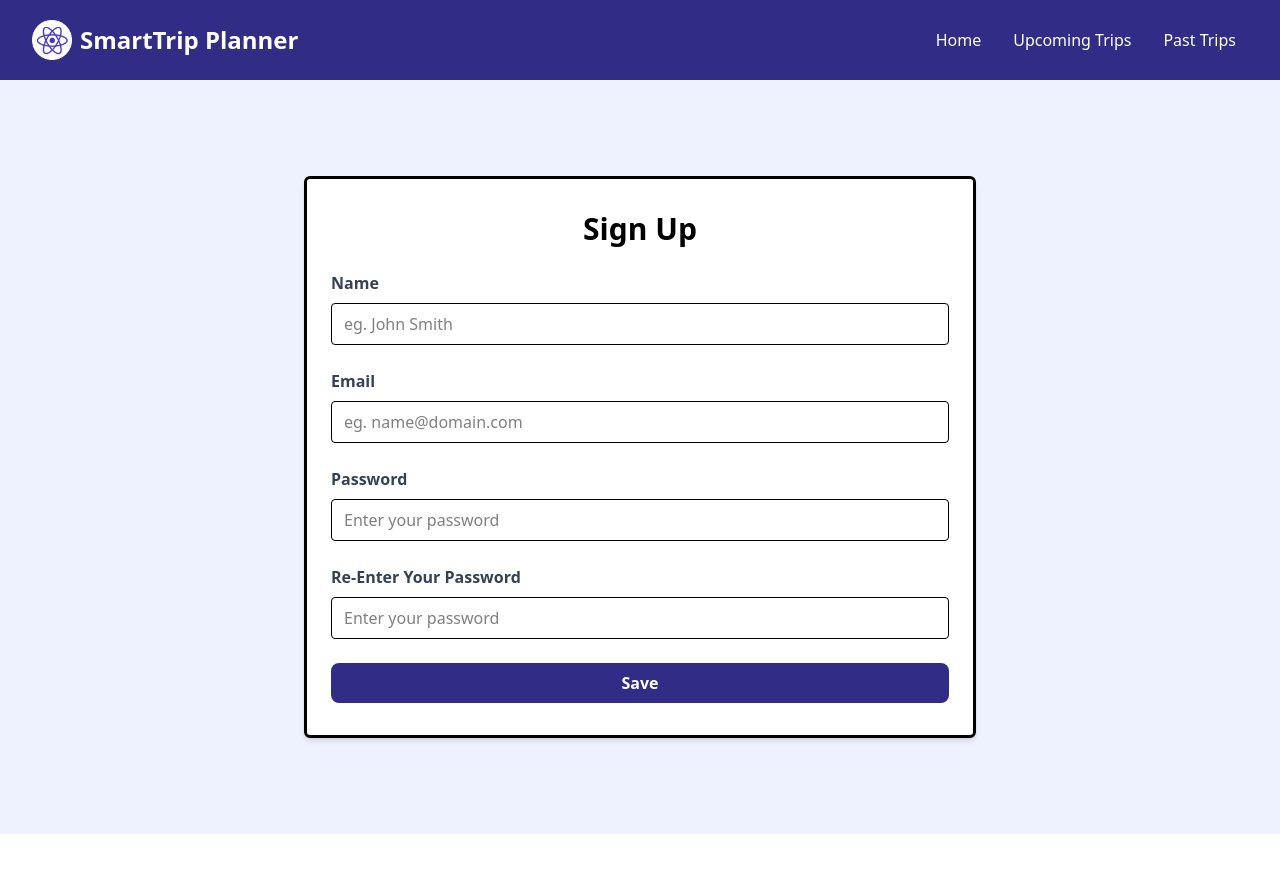
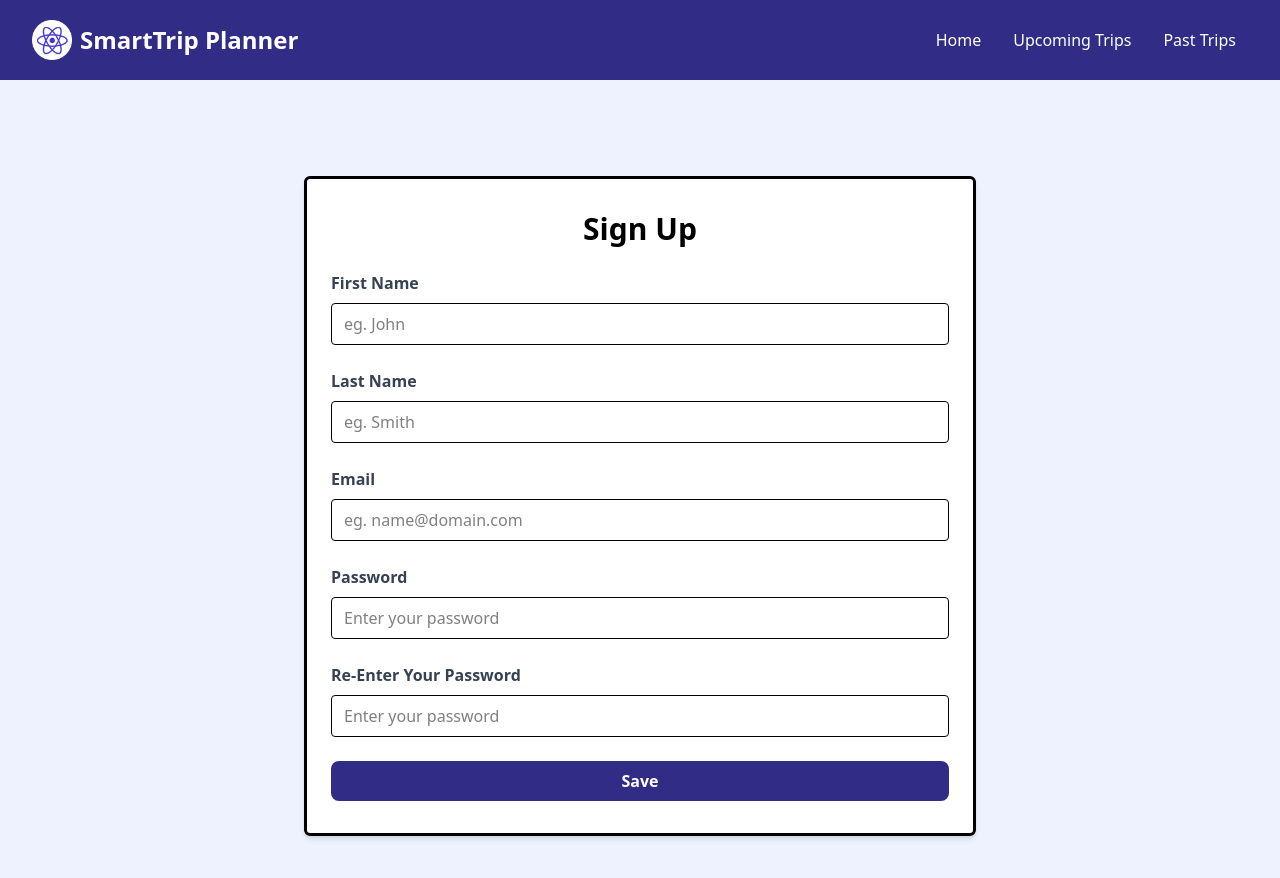
Before and after one commit to jahi-omari/trip-planner, a React (Vite) app: page /signup in a window 1280 px wide. Shown: the top 878 px of the page. Before the commit the page ends 834 px from the top, so only its background shows below. Built offline with nearby package versions, Linux system fonts and the light colour scheme.

Commit message:
feat: Update SignUpPage to separate first and last name fields

```diff
--- a/src/pages/SignUpPage.jsx
+++ b/src/pages/SignUpPage.jsx
@@ -2,7 +2,8 @@ import React, { useState } from 'react';
 import { useNavigate } from 'react-router-dom';
 
 const SignUpPage = () => {
-  const [name, setName] = useState("");
+  const [firstName, setFirstName] = useState("");
+  const [lastName, setLastName] = useState("");
   const [email, setEmail] = useState("");
   const [password, setPassword] = useState("");
   const [rePassword, setRePassword] = useState("");
@@ -20,7 +21,7 @@ const SignUpPage = () => {
       const res = await fetch('https://localhost:3000/api', {
         method: 'POST',
         headers: { 'Content-Type': 'application/json' },
-        body: JSON.stringify({ name, email, password })
+        body: JSON.stringify({ firstName, lastName, email, password })
       });
       if (!res.ok) {
         const data = await res.json();
@@ -40,15 +41,27 @@ const SignUpPage = () => {
           <form onSubmit={handleSubmit}>
             <h2 className="text-3xl text-center font-semibold mb-6">Sign Up</h2>
             <div className="mb-4">
-              <label className="block text-gray-700 font-bold mb-2">Name</label>
+              <label className="block text-gray-700 font-bold mb-2">First Name</label>
               <input
                 type="text"
-                id="name"
-                name="name"
+                id="firstName"
+                name="firstName"
                 className="border rounded w-full py-2 px-3 mb-2"
-                placeholder="eg. John Smith"
-                value={name}
-                onChange={e => setName(e.target.value)}
+                placeholder="eg. John"
+                value={firstName}
+                onChange={e => setFirstName(e.target.value)}
+              />
+            </div>
+            <div className="mb-4">
+              <label className="block text-gray-700 font-bold mb-2">Last Name</label>
+              <input
+                type="text"
+                id="lastName"
+                name="lastName"
+                className="border rounded w-full py-2 px-3 mb-2"
+                placeholder="eg. Smith"
+                value={lastName}
+                onChange={e => setLastName(e.target.value)}
               />
             </div>
             <div className="mb-4">
```
